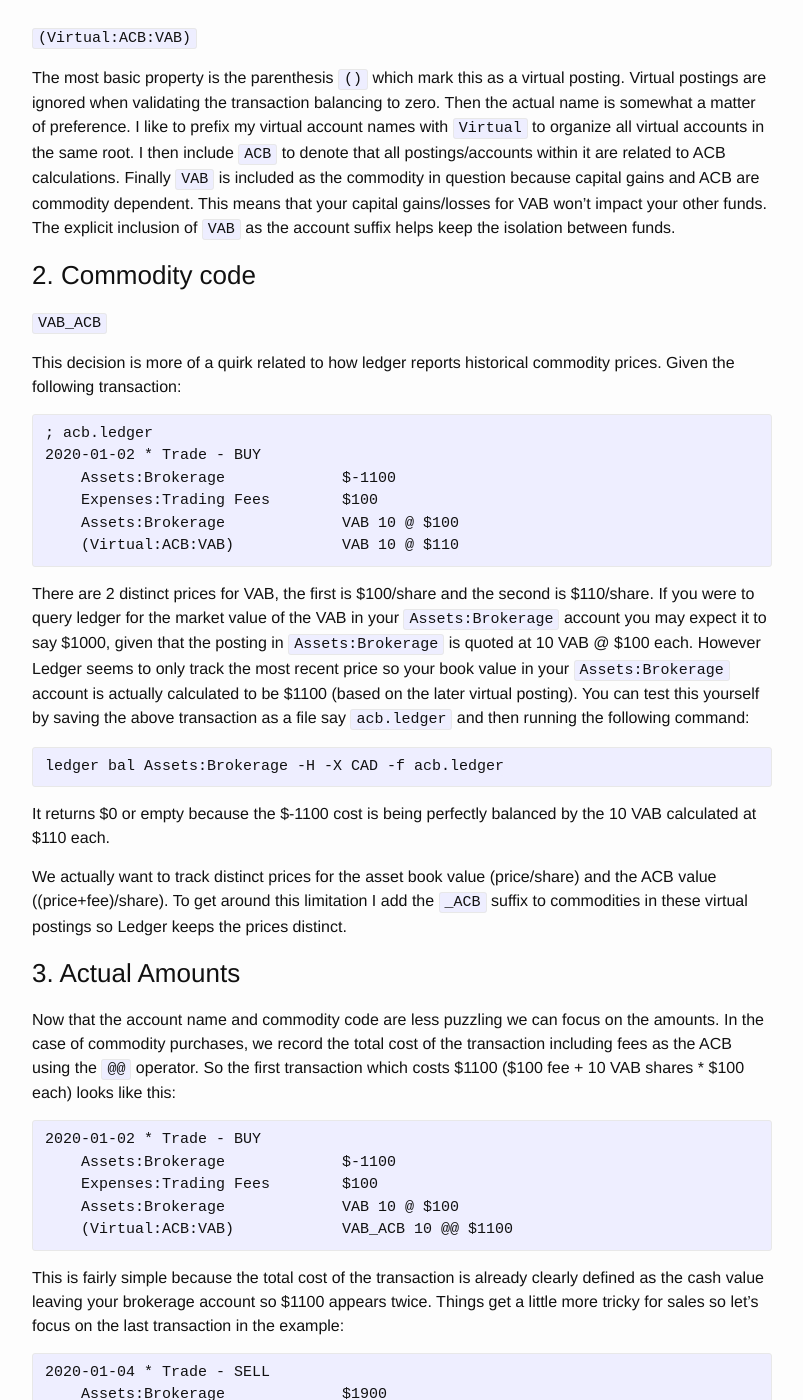
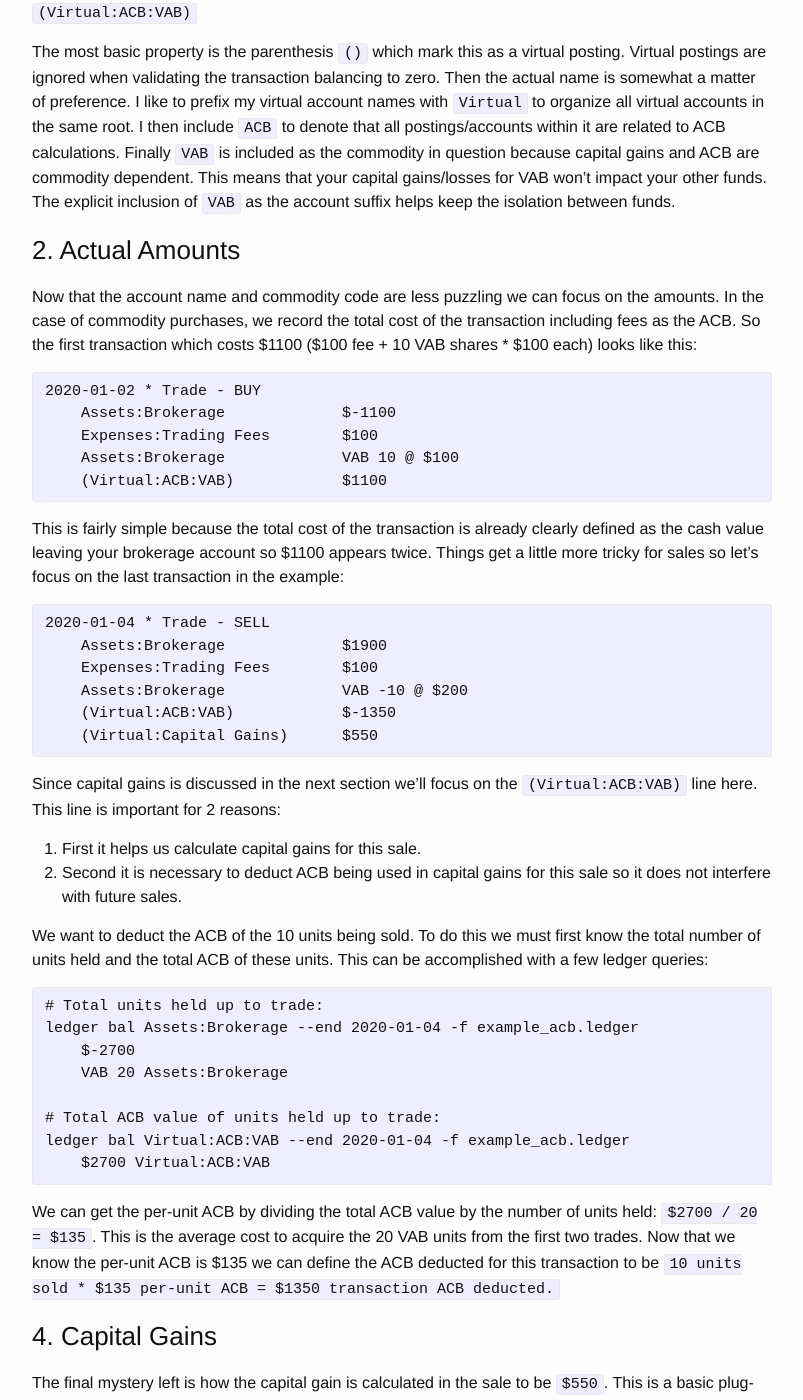
Before and after one commit to OliverCardoza/OliverCardoza.github.io, a Jekyll site: the page built from _posts/2020-12-04-ledger-and-capital-gains.markdown, in a window 1280 px wide and 1400 px high, scrolled down 2581 px. Shown: the whole window, without its empty margins (238-1041 px from the left). Built offline with Jekyll 4.4.1, drawn with Linux system fonts in a browser that asks for light colours; some of the changed text lies outside the part shown.

Commit message:
Update post on capital gains and ledger with new method.

````diff
--- a/_posts/2020-12-04-ledger-and-capital-gains.markdown
+++ b/_posts/2020-12-04-ledger-and-capital-gains.markdown
@@ -69,28 +69,27 @@ I’m going to jump to the solution here and then outline how I arrived at it in
     Assets:Brokerage             $-1100
     Expenses:Trading Fees        $100
     Assets:Brokerage             VAB 10 @ $100
-    (Virtual:ACB:VAB)            VAB_ACB 10 @@ $1100
+    (Virtual:ACB:VAB)            $1100
 
 2020-01-03 * Trade - BUY
     Assets:Brokerage             $-1600
     Expenses:Trading Fees        $100
     Assets:Brokerage             VAB 10 @ $150
-    (Virtual:ACB:VAB)            VAB_ACB 10 @@ $1600
+    (Virtual:ACB:VAB)            $1600
 
 2020-01-04 * Trade - SELL
     Assets:Brokerage             $1900
     Expenses:Trading Fees        $100
     Assets:Brokerage             VAB -10 @ $200
-    (Virtual:ACB:VAB)            VAB_ACB -10 @ $135
+    (Virtual:ACB:VAB)            $-1350
     (Virtual:Capital Gains)      $550
 ```
 
 Ok, so what’s happening here? I’ll explain it in four parts:
 
 1. Virtual account name: `(Virtual:ACB:VAB)`
-2. Commodity code: `VAB_ACB`
-3. ACB amounts: `VAB_ACB 10 @@ $1100`
-4. Capital gain: `$550`
+2. ACB amounts: `VAB_ACB 10 @@ $1100`
+3. Capital gain: `$550`
 
 ### 1. Virtual Account Name
 
@@ -98,34 +97,9 @@ Ok, so what’s happening here? I’ll explain it in four parts:
 
 The most basic property is the parenthesis `()` which mark this as a virtual posting. Virtual postings are ignored when validating the transaction balancing to zero. Then the actual name is somewhat a matter of preference. I like to prefix my virtual account names with `Virtual` to organize all virtual accounts in the same root. I then include `ACB` to denote that all postings/accounts within it are related to ACB calculations. Finally `VAB` is included as the commodity in question because capital gains and ACB are commodity dependent. This means that your capital gains/losses for VAB won’t impact your other funds. The explicit inclusion of `VAB` as the account suffix helps keep the isolation between funds.
 
-### 2. Commodity code
+### 2. Actual Amounts
 
-`VAB_ACB`
-
-This decision is more of a quirk related to how ledger reports historical commodity prices. Given the following transaction:
-
-```
-; acb.ledger
-2020-01-02 * Trade - BUY
-    Assets:Brokerage             $-1100
-    Expenses:Trading Fees        $100
-    Assets:Brokerage             VAB 10 @ $100
-    (Virtual:ACB:VAB)            VAB 10 @ $110
-```
-
-There are 2 distinct prices for VAB, the first is $100/share and the second is $110/share. If you were to query ledger for the market value of the VAB in your `Assets:Brokerage` account you may expect it to say $1000, given that the posting in `Assets:Brokerage` is quoted at 10 VAB @ $100 each. However Ledger seems to only track the most recent price so your book value in your `Assets:Brokerage` account is actually calculated to be $1100 (based on the later virtual posting). You can test this yourself by saving the above transaction as a file say `acb.ledger` and then running the following command:
-
-```
-ledger bal Assets:Brokerage -H -X CAD -f acb.ledger
-```
-
-It returns $0 or empty because the $-1100 cost is being perfectly balanced by the 10 VAB calculated at $110 each.
-
-We actually want to track distinct prices for the asset book value (price/share) and the ACB value ((price+fee)/share). To get around this limitation I add the `_ACB` suffix to commodities in these virtual postings so Ledger keeps the prices distinct.
-
-### 3. Actual Amounts
-
-Now that the account name and commodity code are less puzzling we can focus on the amounts. In the case of commodity purchases, we record the total cost of the transaction including fees as the ACB using the `@@` operator. So the first transaction which costs $1100 ($100 fee + 10 VAB shares * $100 each) looks like this:
+Now that the account name and commodity code are less puzzling we can focus on the amounts. In the case of commodity purchases, we record the total cost of the transaction including fees as the ACB. So the first transaction which costs $1100 ($100 fee + 10 VAB shares * $100 each) looks like this:
 
 
 ```
@@ -133,7 +107,7 @@ Now that the account name and commodity code are less puzzling we can focus on t
     Assets:Brokerage             $-1100
     Expenses:Trading Fees        $100
     Assets:Brokerage             VAB 10 @ $100
-    (Virtual:ACB:VAB)            VAB_ACB 10 @@ $1100
+    (Virtual:ACB:VAB)            $1100
 ```
 
 This is fairly simple because the total cost of the transaction is already clearly defined as the cash value leaving your brokerage account so $1100 appears twice. Things get a little more tricky for sales so let’s focus on the last transaction in the example:
@@ -143,7 +117,7 @@ This is fairly simple because the total cost of the transaction is already clear
     Assets:Brokerage             $1900
     Expenses:Trading Fees        $100
     Assets:Brokerage             VAB -10 @ $200
-    (Virtual:ACB:VAB)            VAB_ACB -10 @ $135
+    (Virtual:ACB:VAB)            $-1350
     (Virtual:Capital Gains)      $550
 ```
 
@@ -152,19 +126,20 @@ Since capital gains is discussed in the next section we’ll focus on the `(Virt
 1. First it helps us calculate capital gains for this sale.
 1. Second it is necessary to deduct ACB being used in capital gains for this sale so it does not interfere with future sales.
 
-We want to deduct the ACB of the units being sold. To do this we must first know the total number of units held and the total ACB of these units. This can be accomplished with a few ledger queries:
+We want to deduct the ACB of the 10 units being sold. To do this we must first know the total number of units held and the total ACB of these units. This can be accomplished with a few ledger queries:
 
 ```
 # Total units held up to trade:
-ledger bal Virtual:ACB:VAB --end 2020-01-04 -f example_acb.ledger
-    VAB_ACB 20 Virtual:ACB:VAB
+ledger bal Assets:Brokerage --end 2020-01-04 -f example_acb.ledger
+    $-2700
+    VAB 20 Assets:Brokerage
 
 # Total ACB value of units held up to trade:
-ledger bal Virtual:ACB:VAB --end 2020-01-04 -H -X $ -f example_acb.ledger
+ledger bal Virtual:ACB:VAB --end 2020-01-04 -f example_acb.ledger
     $2700 Virtual:ACB:VAB
 ```
 
-We can get the per-unit ACB by dividing the two values: `$2700 / 20 = $135`. This is the average cost to acquire the 20 VAB units from the first two trades. So in conclusion the line item is calculated to be the same number of units being sold with the unit price set to average ACB with calculation explained above.
+We can get the per-unit ACB by dividing the total ACB value by the number of units held: `$2700 / 20 = $135`. This is the average cost to acquire the 20 VAB units from the first two trades. Now that we know the per-unit ACB is $135 we can define the ACB deducted for this transaction to be `10 units sold * $135 per-unit ACB = $1350 transaction ACB deducted.`
 
 ### 4. Capital Gains
 
@@ -187,9 +162,15 @@ capital_gains = fmv - acb - sale_fees
 
 And there you have it. Capital gains now being managed nicely in your ledger.
 
+## Caveats
+
+I’ve rewritten this post at least once, see the edit history: [Github](https://github.com/OliverCardoza/OliverCardoza.github.io/commits/master/_posts/2020-12-04-ledger-and-capital-gains.markdown).
+
+Originally I proposed to track the stock units and historical prices in the `Virtual:ACB:VAB` account. However, this doesn’t work very well when multiple trades are performed on the same day with different prices. Ledger doesn’t have a strong grasp of time as it deals mostly with dates. This is also a problem when calculating the ACB of a sale on a day with multiple trades. Using `ledger bal` queries will not show the total units held properly if you have purchased some units that day. The workaround here is to use `ledger reg` queries and carefully note the units held immediately before the sale.
+
 ## Conclusion
 
-While this method works I do still find it a little hacky. I wish the commodity naming `VAB_ACB` was unnecessary and that I could somehow leverage ledger’s double-entry validation to check my work. The latter is disabled by using virtual accounts.
+While this method works I do still find it quite hacky. Use of virtual accounts removes some of the nice error protection double-entry account validation offers. Time will tell how well this holds up as I maintain my ledger by these new rules.
 
 My real judgement on this method is how it compares with how I was doing it before. Even though I started using ledger-cli in ~2015, I have been calculating capital gains separately using a spreadsheet when I’ve filed my taxes. I didn’t really like exporting my ledger data just to run a few calculations but it did the trick. Since I’m mostly purchasing stocks and not selling too often this hasn’t been too much work.
 
````
